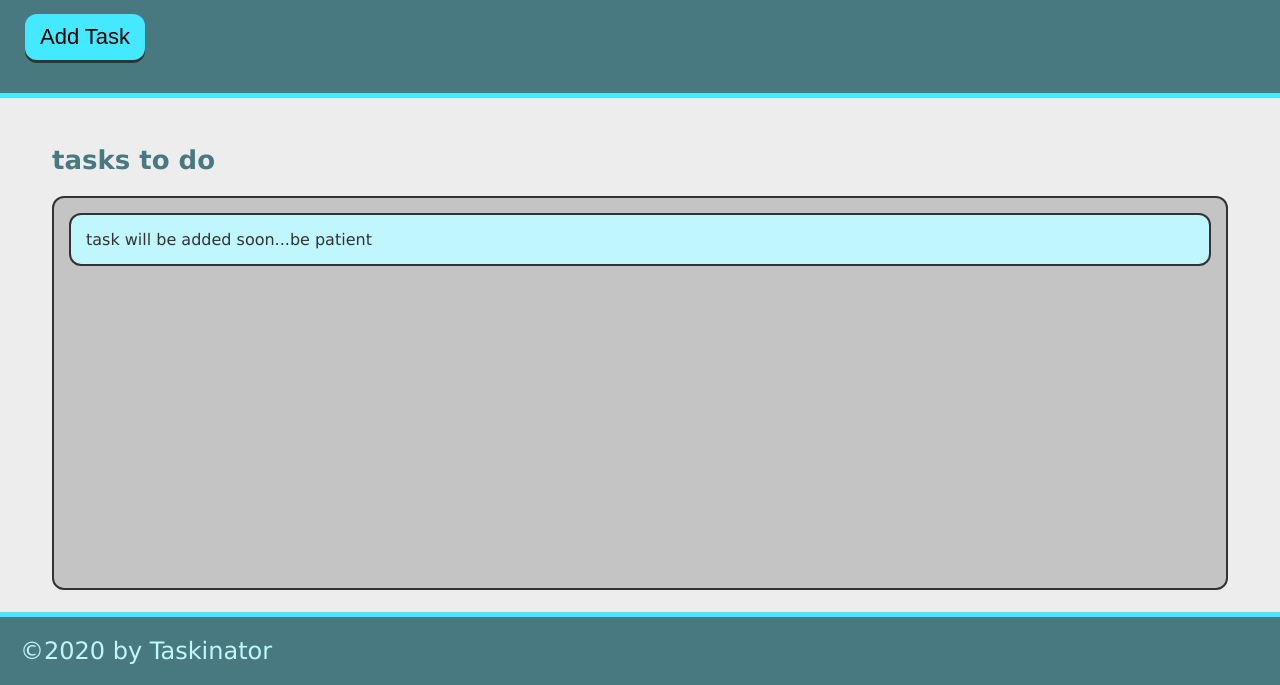
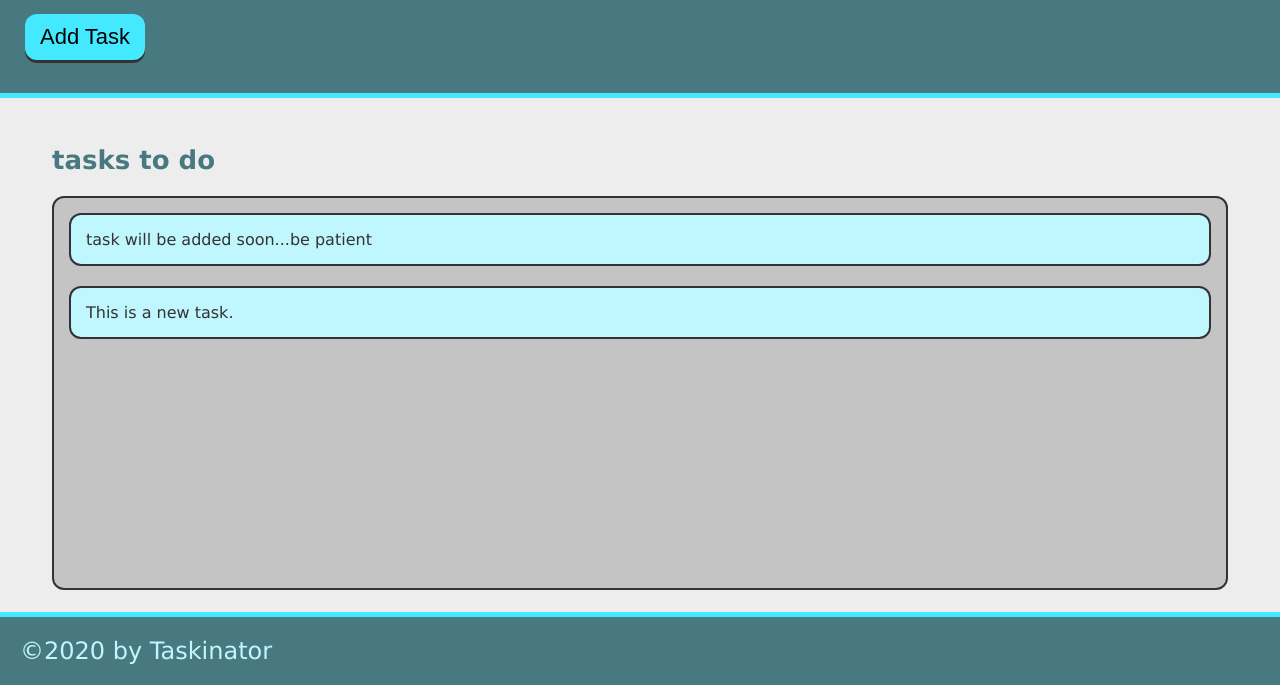
Before and after one commit to seanway28/taskinator, a plain HTML site: page index.html in a window 1280 px wide. Both pictures are taken after a click on the button "Add Task". Shown: the part 115-800 px from the top of the page. Drawn offline with Linux system fonts and the light colour scheme.

Commit message:
basic add task

```diff
--- a/assets/js/script.js
+++ b/assets/js/script.js
@@ -1 +1,11 @@
-window.document.querySelector("button");
+var buttonEl = document.querySelector("#save-task");
+var tasksToDoEl = document.querySelector("#tasks-to-do");
+
+const createTaskHandler = function() {
+    var listItemEl = document.createElement("li");
+    listItemEl.className = "task-item";
+    listItemEl.textContent = "This is a new task.";
+    tasksToDoEl.appendChild(listItemEl);
+}
+
+buttonEl.addEventListener("click", createTaskHandler);
--- a/index.html
+++ b/index.html
@@ -22,7 +22,7 @@
     <main class="page-content">
         <section class="task-list-wrapper">
             <h2 class="list-title">tasks to do</h2>
-            <ul class="task-list">
+            <ul class="task-list" id="tasks-to-do">
                 <li class="task-item">task will be added soon...be patient</li>
             </ul>
         </section>
```
